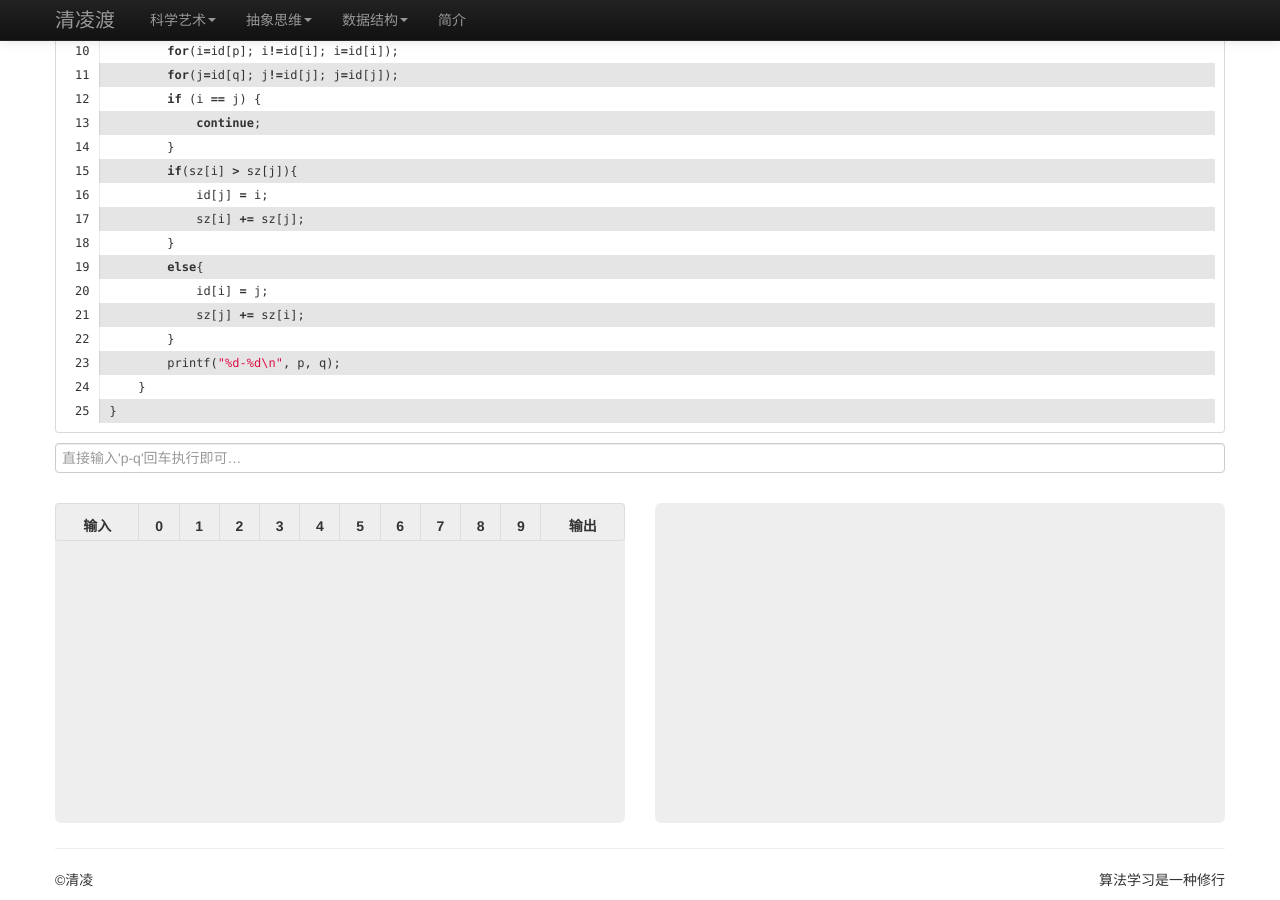
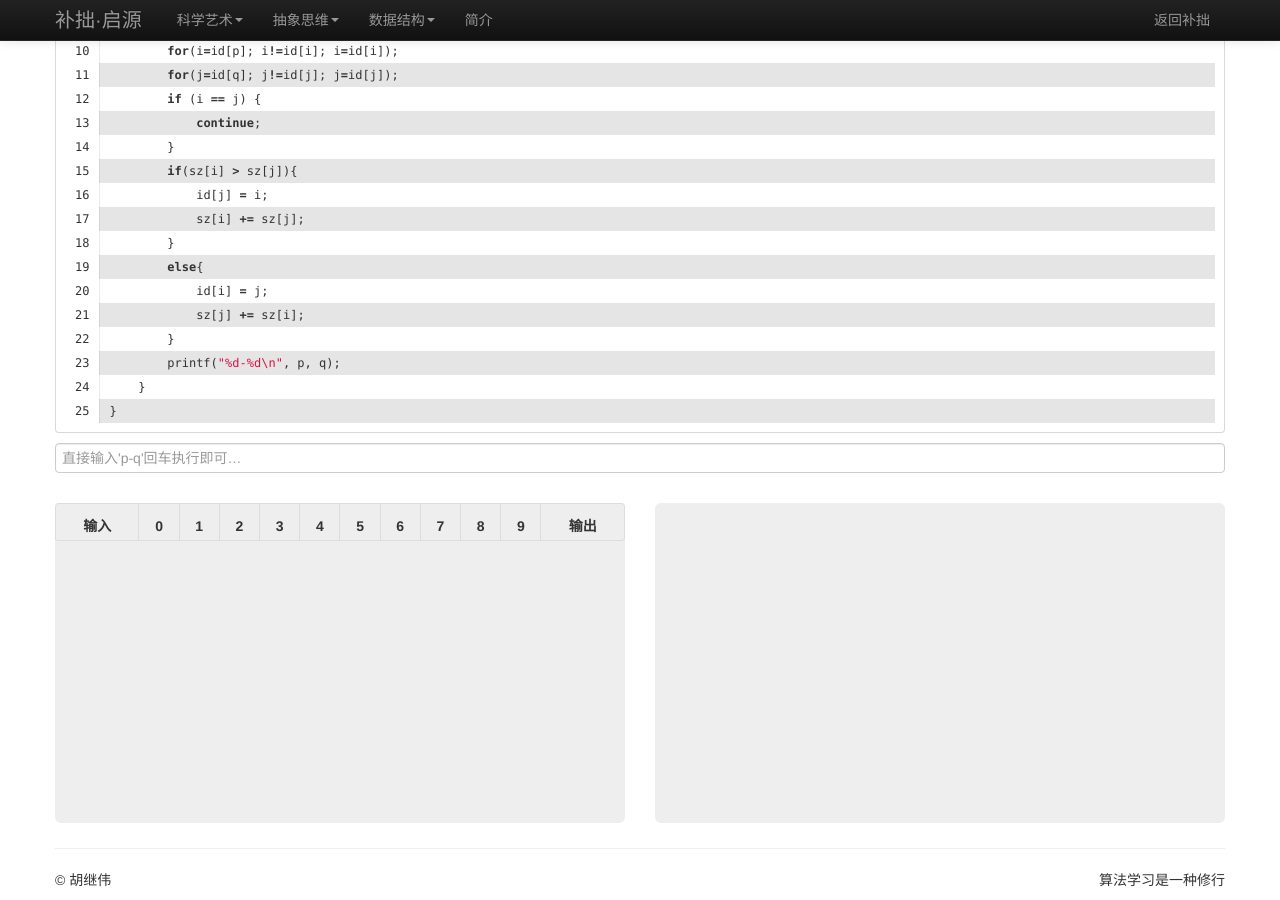
Before and after one commit to testudy/testudy.github.io, a Jekyll site: the page built from beginning/index.html, in a window 1280 px wide and 900 px high, scrolled down 2504 px. Built offline with Jekyll 4.4.1, drawn with Linux system fonts in a browser that asks for light colours; comment, search, counter and statistics services are not loaded.

Commit message:
update beginning layout，使之和整站打通

```diff
--- a/_layouts/beginning.html
+++ b/_layouts/beginning.html
@@ -56,7 +56,7 @@
 					<span class="icon-bar"></span>
 					<span class="icon-bar"></span>
 				</a>
-				<a href="{{ '/' | prepend: basepath }}" class="brand">清凌渡</a>
+				<a href="{{ '/' | prepend: basepath }}" class="brand">{{ site.title | escape }}·启源</a>
 				<div class="nav-collapse collapse">
 					<ul class="nav">
 						<li class="dropdown">
@@ -90,6 +90,9 @@
 						</li>
 						<li><a href="{{ '/about.php' | prepend: basepath }}">简介</a></li>
 					</ul>
+					<ul class="nav pull-right">
+						<li><a href="{{ "/" | relative_url}}">返回{{ site.title | escape }}</a></li>
+                    </ul>
 				</div>
 			</div>
 		</div>
@@ -99,7 +102,14 @@
 	    <hr />
 	    <footer>
 		    <p class="pull-right">算法学习是一种修行</p>
-		    <p>&copy;清凌</p>
+		    <p>
+                &copy;
+                {% if site.author %}
+                  {{ site.author | escape }}
+                {% else %}
+                  清凌渡
+                {% endif %}
+            </p>
 	    </footer>
     </div>
     <script src="/assets/lib/bootstrap/2.3.1/js/bootstrap.js"></script>
```
